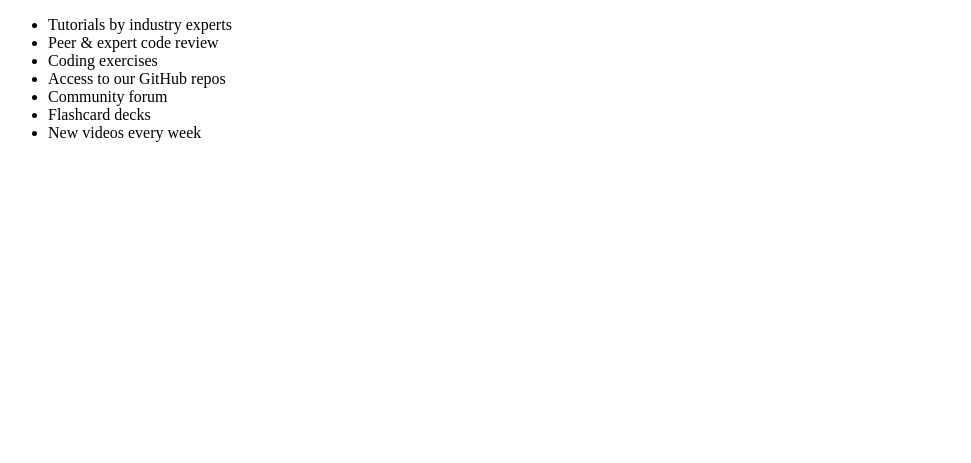
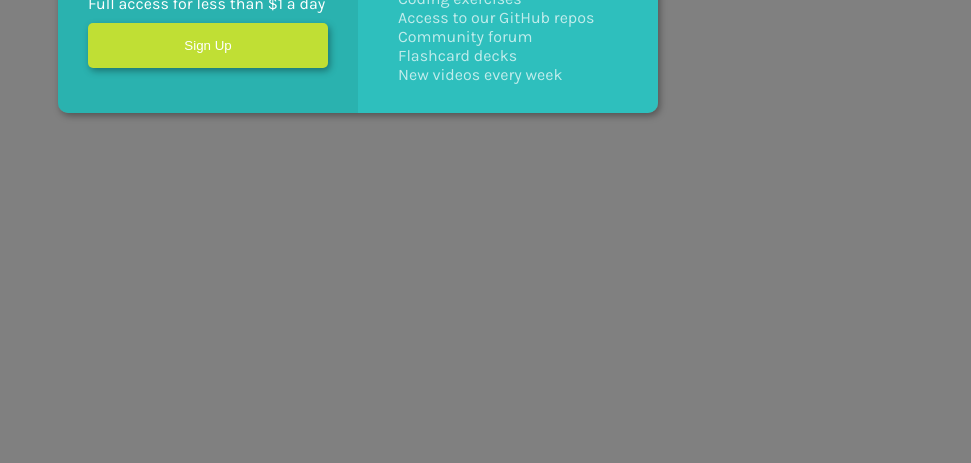
Before and after one commit to call-me-epic/Single-Price-Grid-Component-Front-End-Mentor-Challenge-w-Mobile-Support, a plain HTML site: page index.html in a window 1280 px wide. Shown: the part 337-800 px from the top of the page, without its empty margins (0-971 px from the left). Drawn offline with Linux system fonts and the light colour scheme.

Commit message:
Update index.html

```diff
--- a/index.html
+++ b/index.html
@@ -3,8 +3,8 @@
     <title>Pricing Card</title>
     <link rel="preconnect" href="https://fonts.googleapis.com">
     <link rel="preconnect" href="https://fonts.gstatic.com" crossorigin>
-    <link href="https://fonts.googleapis.com/css2?family=Karla:wght@400;700&display=swap" rel="stylesheet">
-    <link rel=“stylesheet” type=“text/css” href=“style.css”>
+    <link href = "https://fonts.googleapis.com/css2?family=Karla:wght@400;700&display=swap" rel="stylesheet">
+    <link href = "./styles.css" rel="stylesheet">
 
   </head>
   <body>
```
